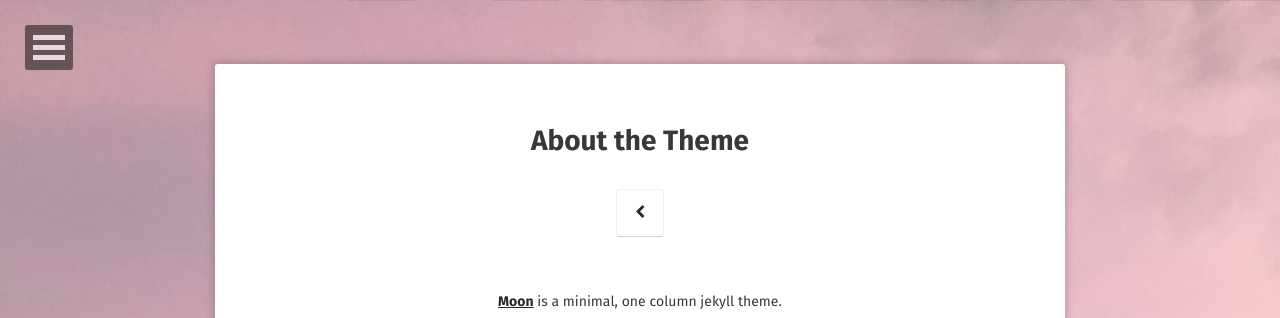
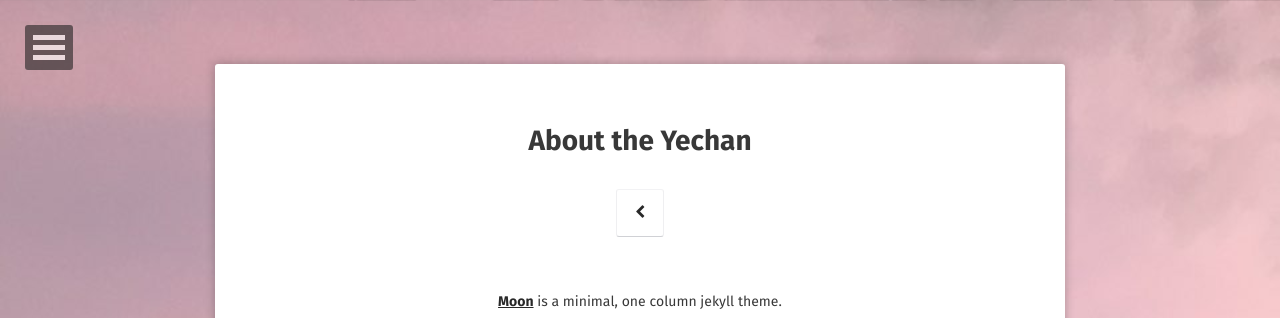
Before and after one commit to kangyechan/kangyechan.github.io, a Jekyll site: the page built from about/index.md, in a window 1280 px wide. Shown: the top 318 px of the page. Built offline with Jekyll 4.4.1, drawn with Linux system fonts in a browser that asks for light colours; some web fonts are replaced.

Commit message:
About edit

```diff
--- a/about/index.md
+++ b/about/index.md
@@ -1,12 +1,12 @@
 ---
 layout: page
-title: About the Theme
+title: About the Yechan
 tags: [about, Jekyll, theme, moon]
 date: 2016-03-21
 comments: false
 ---
 
-<center><a href="http://taylantatli.github.io/Moon"><b>Moon</b></a> is a minimal, one column jekyll theme.</center>
+<center><a href="http://kangyechan.github.io/Moon"><b>Moon</b></a> is a minimal, one column jekyll theme.</center>
 
 ## Features
 * Minimal, you can focus on your content
```
